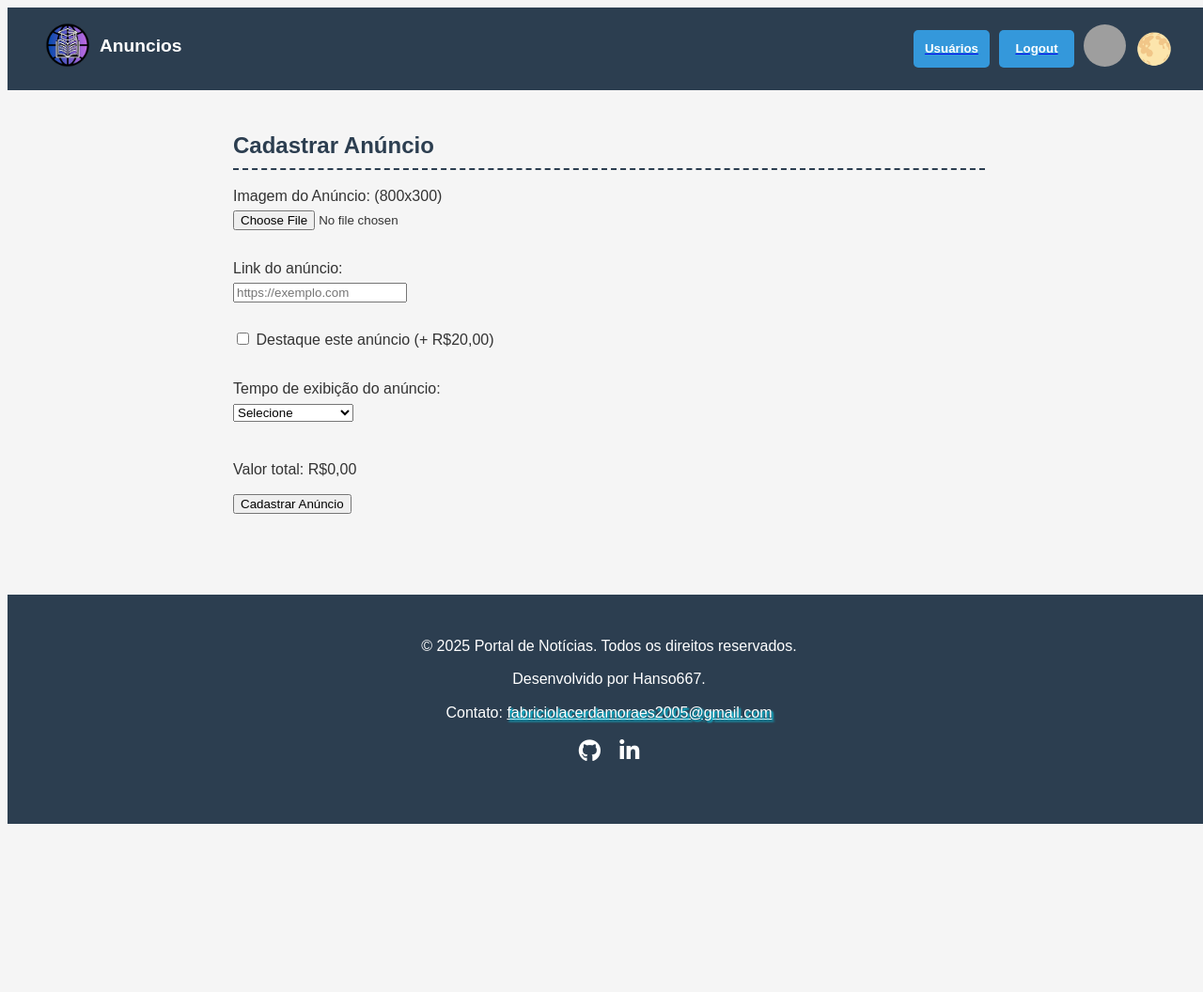
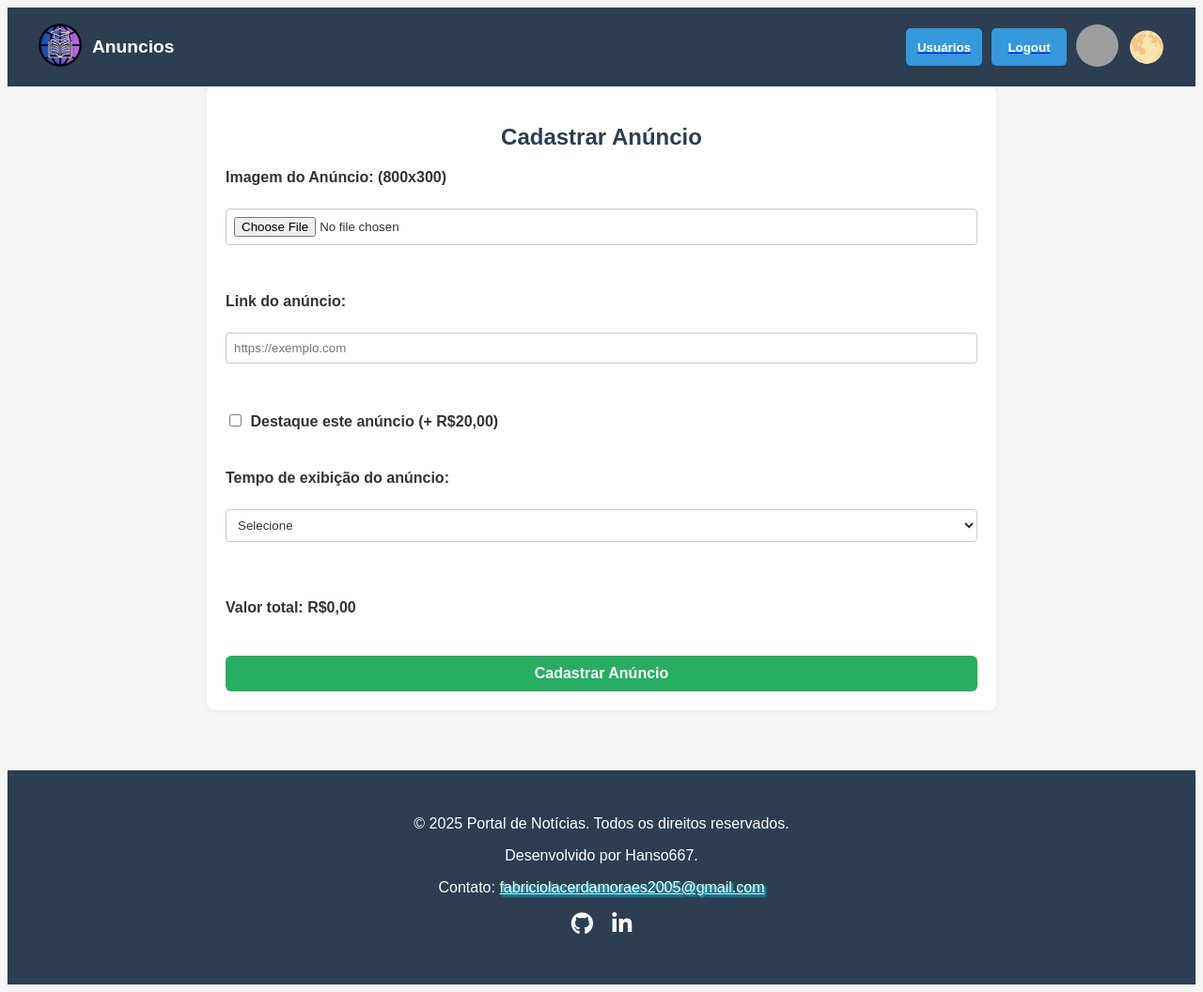
Before and after one commit to Hanso667/ProjetoNoticiario, a PHP site: page /pages/CadastroAnuncio-pedido.php in a window 1280 px wide. Shown: the whole page at 94% size. Before the commit the page ends 877 px from the top, so only its background shows below. Run offline with PHP 8.4, Linux system fonts and the light colour scheme; the template is opened without the code that fills it, so the values that code supplies are empty; the visitor is signed in with stand-in values (Sample User, id 1); some libraries are stand-ins or nearby versions; grey boxes are pictures that could not be loaded.

Commit message:
cpAnuncios.css

```diff
--- a/Dump/noticiario_comentarios_postagem.sql
+++ b/Dump/noticiario_comentarios_postagem.sql
@@ -1,6 +1,4 @@
-CREATE DATABASE  IF NOT EXISTS `noticiario` /*!40100 DEFAULT CHARACTER SET utf8mb4 COLLATE utf8mb4_general_ci */;
-USE `noticiario`;
--- MySQL dump 10.13  Distrib 8.0.41, for Win64 (x86_64)
+-- MySQL dump 10.13  Distrib 8.0.42, for Win64 (x86_64)
 --
 -- Host: 127.0.0.1    Database: noticiario
 -- ------------------------------------------------------
@@ -58,4 +56,4 @@ UNLOCK TABLES;
 /*!40101 SET COLLATION_CONNECTION=@OLD_COLLATION_CONNECTION */;
 /*!40111 SET SQL_NOTES=@OLD_SQL_NOTES */;
 
--- Dump completed on 2025-07-09 15:46:19
+-- Dump completed on 2025-07-09 19:04:09
--- a/Dump/noticiario_favoritos_postagens.sql
+++ b/Dump/noticiario_favoritos_postagens.sql
@@ -1,6 +1,4 @@
-CREATE DATABASE  IF NOT EXISTS `noticiario` /*!40100 DEFAULT CHARACTER SET utf8mb4 COLLATE utf8mb4_general_ci */;
-USE `noticiario`;
--- MySQL dump 10.13  Distrib 8.0.41, for Win64 (x86_64)
+-- MySQL dump 10.13  Distrib 8.0.42, for Win64 (x86_64)
 --
 -- Host: 127.0.0.1    Database: noticiario
 -- ------------------------------------------------------
@@ -53,4 +51,4 @@ UNLOCK TABLES;
 /*!40101 SET COLLATION_CONNECTION=@OLD_COLLATION_CONNECTION */;
 /*!40111 SET SQL_NOTES=@OLD_SQL_NOTES */;
 
--- Dump completed on 2025-07-09 15:46:19
+-- Dump completed on 2025-07-09 19:04:09
--- a/Dump/noticiario_likes_postagens.sql
+++ b/Dump/noticiario_likes_postagens.sql
@@ -1,6 +1,4 @@
-CREATE DATABASE  IF NOT EXISTS `noticiario` /*!40100 DEFAULT CHARACTER SET utf8mb4 COLLATE utf8mb4_general_ci */;
-USE `noticiario`;
--- MySQL dump 10.13  Distrib 8.0.41, for Win64 (x86_64)
+-- MySQL dump 10.13  Distrib 8.0.42, for Win64 (x86_64)
 --
 -- Host: 127.0.0.1    Database: noticiario
 -- ------------------------------------------------------
@@ -53,4 +51,4 @@ UNLOCK TABLES;
 /*!40101 SET COLLATION_CONNECTION=@OLD_COLLATION_CONNECTION */;
 /*!40111 SET SQL_NOTES=@OLD_SQL_NOTES */;
 
--- Dump completed on 2025-07-09 15:46:20
+-- Dump completed on 2025-07-09 19:04:09
--- a/Dump/noticiario_postagens.sql
+++ b/Dump/noticiario_postagens.sql
@@ -1,6 +1,4 @@
-CREATE DATABASE  IF NOT EXISTS `noticiario` /*!40100 DEFAULT CHARACTER SET utf8mb4 COLLATE utf8mb4_general_ci */;
-USE `noticiario`;
--- MySQL dump 10.13  Distrib 8.0.41, for Win64 (x86_64)
+-- MySQL dump 10.13  Distrib 8.0.42, for Win64 (x86_64)
 --
 -- Host: 127.0.0.1    Database: noticiario
 -- ------------------------------------------------------
@@ -56,4 +54,4 @@ UNLOCK TABLES;
 /*!40101 SET COLLATION_CONNECTION=@OLD_COLLATION_CONNECTION */;
 /*!40111 SET SQL_NOTES=@OLD_SQL_NOTES */;
 
--- Dump completed on 2025-07-09 15:46:19
+-- Dump completed on 2025-07-09 19:04:09
--- a/Dump/noticiario_usuarios.sql
+++ b/Dump/noticiario_usuarios.sql
@@ -1,6 +1,4 @@
-CREATE DATABASE  IF NOT EXISTS `noticiario` /*!40100 DEFAULT CHARACTER SET utf8mb4 COLLATE utf8mb4_general_ci */;
-USE `noticiario`;
--- MySQL dump 10.13  Distrib 8.0.41, for Win64 (x86_64)
+-- MySQL dump 10.13  Distrib 8.0.42, for Win64 (x86_64)
 --
 -- Host: 127.0.0.1    Database: noticiario
 -- ------------------------------------------------------
@@ -55,4 +53,4 @@ UNLOCK TABLES;
 /*!40101 SET COLLATION_CONNECTION=@OLD_COLLATION_CONNECTION */;
 /*!40111 SET SQL_NOTES=@OLD_SQL_NOTES */;
 
--- Dump completed on 2025-07-09 15:46:18
+-- Dump completed on 2025-07-09 19:04:09
--- a/pages/CadastroAnuncio-pedido.php
+++ b/pages/CadastroAnuncio-pedido.php
@@ -19,7 +19,7 @@ if (!isset($_SESSION['Mode'])) {
     <meta charset="UTF-8">
     <title>Cadastro Anuncios</title>
     <link rel="stylesheet" href="../src/css/reset.css">
-    <link id="style" data-mode="light" rel="stylesheet" href="../src/css/noticia.css">
+    <link id="style" data-mode="light" rel="stylesheet" href="../src/css/cpAnuncio.css">
     <link id="style" rel="stylesheet" href="../src/css/header.css">
     <link id="style" rel="stylesheet" href="../src/css/footer.css">
     <link rel="icon" type="image/x-icon" href="../src/img/Logo.png">
@@ -111,6 +111,7 @@ if (!isset($_SESSION['Mode'])) {
             </select><br><br>
 
             <p id="valor_total">Valor total: R$0,00</p>
+            <input hidden id="total" type="text" name="valorTotal" value=""></p>
 
             <button type="submit">Cadastrar Anúncio</button>
         </form>
@@ -126,6 +127,7 @@ if (!isset($_SESSION['Mode'])) {
                 const valorTotal = valorBase + valorDestaque;
 
                 document.getElementById('valor_total').textContent = `Valor total: R$${valorTotal.toFixed(2).replace('.', ',')}`;
+                document.getElementById('total').value = `${valorTotal.toFixed(2)}`;
                 return true;
             }
         </script>
--- a/pages/CadastroAnuncio.php
+++ b/pages/CadastroAnuncio.php
@@ -112,6 +112,7 @@ if (!isset($_SESSION['Mode'])) {
                     <p><strong>Link:</strong> <?= $anuncio['link'] ? "<a href='{$anuncio['link']}' target='_blank'>{$anuncio['link']}</a>" : "Nenhum" ?></p>
                     <p><strong>Validade:</strong> <?= date("d/m/Y", strtotime($anuncio['validade'])) ?></p>
                     <p><strong>Destaque:</strong> <?= $anuncio['destaque'] ? "Sim" : "Não" ?></p>
+                    <p><strong>Valor:</strong> <?= htmlspecialchars($anuncio['valor']) ?></p>
 
                     <form action="../aprovar_anuncio.php" method="POST" style="display: inline;">
                         <input type="hidden" name="id_anuncio" value="<?= $anuncio['id'] ?>">
--- /dev/null
+++ b/src/css/cpAnuncio.css
@@ -0,0 +1,116 @@
+/* === Variáveis de Tema === */
+:root {
+  --bg-body: #f5f5f5;
+  --text-color: #333;
+  --border-color: #ccc;
+  --highlight: #2c3e50;
+  --link-color: #3498db;
+  --input-bg: #ffffff;
+  --button-primary: #3498db;
+  --button-hover: #2980b9;
+  --button-cadastrar: #27ae60;
+}
+
+body.dark-mode {
+  --bg-body: #2e2e2e;
+  --text-color: #f0f0f0;
+  --border-color: #444;
+  --highlight: #1abc9c;
+  --link-color: #66b2ff;
+  --input-bg: #3c3c3c;
+  --button-primary: #66b2ff;
+  --button-hover: #3498db;
+  --button-cadastrar: #2ecc71;
+}
+
+/* === Base === */
+body {
+  background-color: var(--bg-body);
+  color: var(--text-color);
+  font-family: Arial, sans-serif;
+}
+
+main {
+  min-height: 64vh;
+  max-width: 800px;
+  margin: auto;
+  padding: 20px;
+  background-color: var(--input-bg);
+  border-radius: 8px;
+  box-shadow: 0 0 8px rgba(0,0,0,0.05);
+}
+
+body.dark-mode main {
+  background-color: #2b2b2b;
+}
+
+/* === Título === */
+main h2 {
+  text-align: center;
+  color: var(--highlight);
+  margin-bottom: 20px;
+}
+
+/* === Formulário === */
+form {
+  display: flex;
+  flex-direction: column;
+}
+
+form label {
+  margin-bottom: 6px;
+  font-weight: bold;
+}
+
+form input[type="file"],
+form input[type="url"],
+form select {
+  padding: 8px;
+  margin-bottom: 15px;
+  border: 1px solid var(--border-color);
+  border-radius: 4px;
+  background-color: var(--input-bg);
+  color: var(--text-color);
+}
+
+form input[type="checkbox"] {
+  margin-right: 5px;
+}
+
+form p#valor_total {
+  font-weight: bold;
+  margin: 10px 0;
+}
+
+/* === Botão de Cadastrar === */
+form button[type="submit"] {
+  background-color: var(--button-cadastrar);
+  color: white;
+  padding: 10px;
+  border: none;
+  border-radius: 6px;
+  font-size: 1rem;
+  font-weight: bold;
+  cursor: pointer;
+  transition: background-color 0.3s ease;
+}
+
+form button[type="submit"]:hover {
+  background-color: var(--button-hover);
+}
+
+/* === Responsivo === */
+@media (max-width: 600px) {
+  main {
+    padding: 15px;
+  }
+
+  main h2 {
+    font-size: 1.3rem;
+  }
+
+  form input,
+  form select {
+    font-size: 1rem;
+  }
+}
```
Also changed, not shown: Dump/noticiario_anuncios.sql (+5 -6 lines), Dump/noticiario_routines.sql (deleted, +0 -60 lines), cadastrar_anuncio.php (+4 -3 lines), src/img/ads/Logo.png (added).
